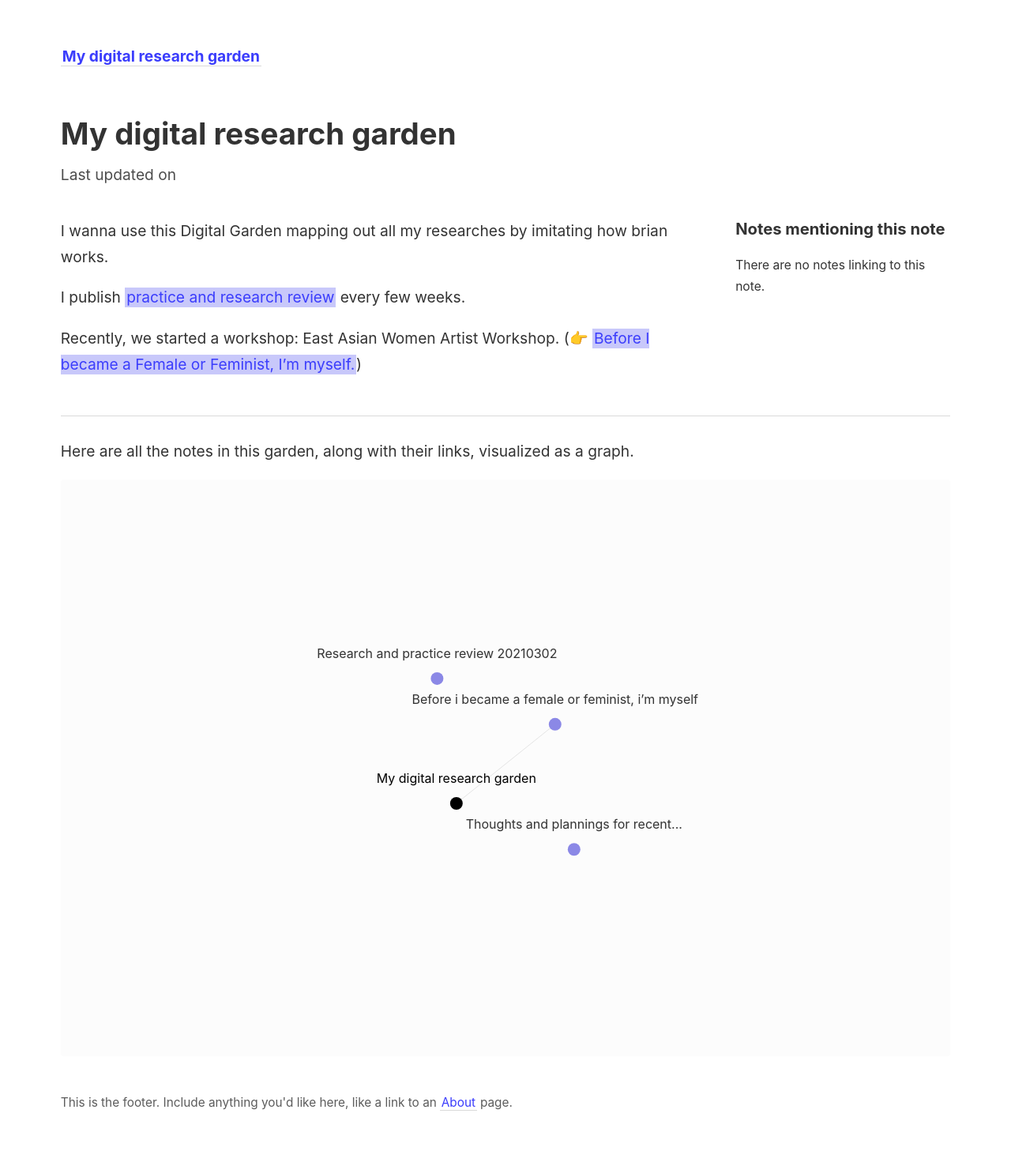
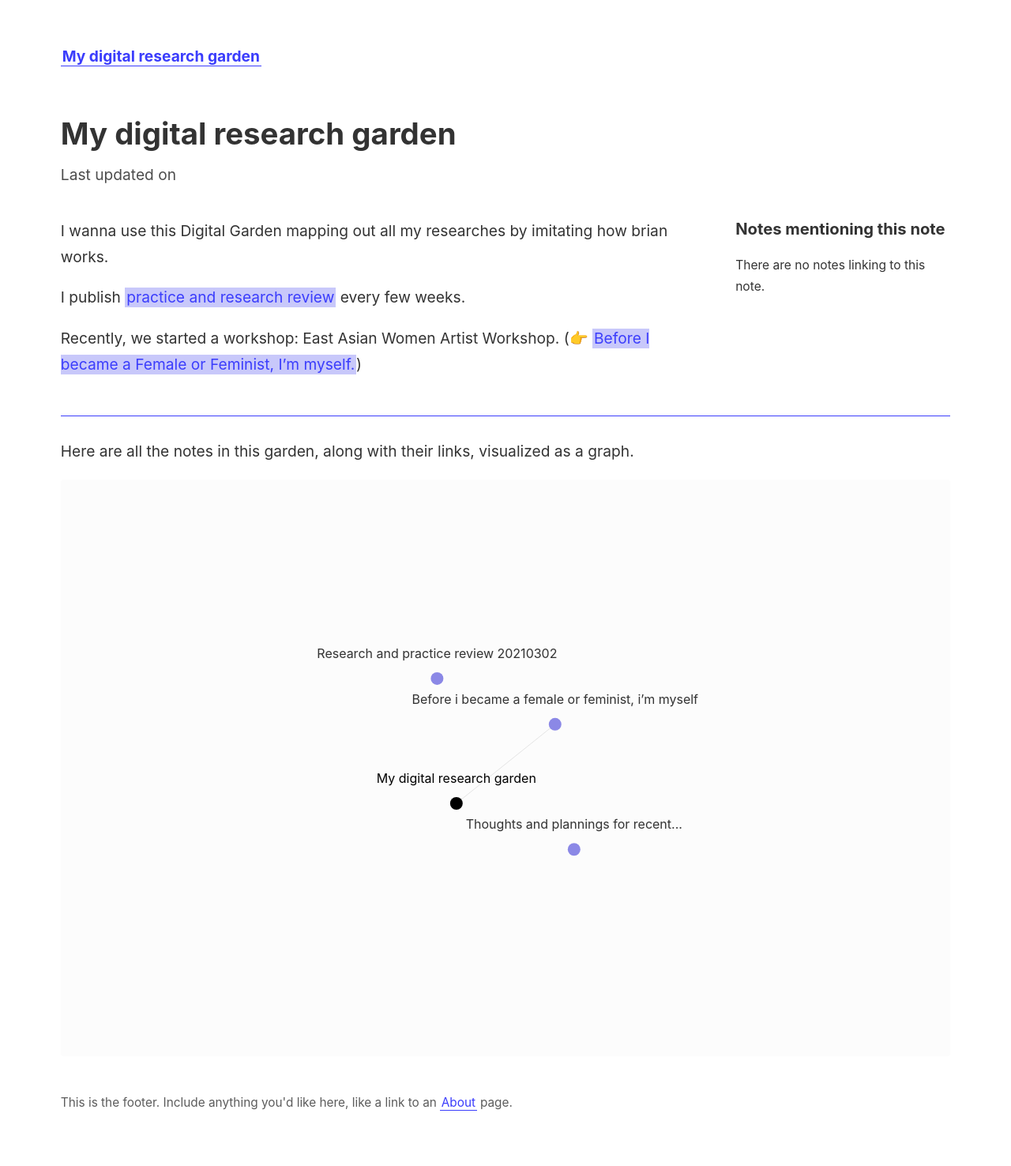
Before and after one commit to Chan-ops/my-digital-garden, a Jekyll site: the page built from _notes/My digital research Garden.md, in a window 1280 px wide. Shown: the whole page at 79% size. Built offline with Jekyll 4.4.1, drawn with Linux system fonts in a browser that asks for light colours.

Commit message:
Update _style.scss

```diff
--- a/_sass/_style.scss
+++ b/_sass/_style.scss
@@ -1,7 +1,7 @@
 $color-primary: #3b3dfc;
 $color-text: hsl(0, 0%, 20%);
 $color-subtext: hsl(0, 0%, 30%);
-$color-border: hsl(0, 0%, 85%);
+$color-border: #3b3dfc;
 $color-box-background: mix($color-primary, white, 4%);
 $border-radius: 4px;
 $font-family: -apple-system, BlinkMacSystemFont, Segoe UI, Helvetica, Arial,
```
